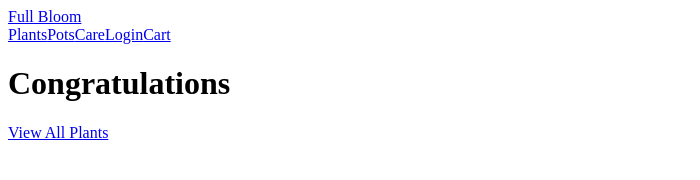
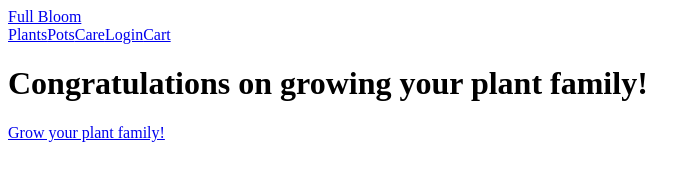
Before and after one commit to jessicachiarella/Grace-Shopper, a React app: page /Congratulations in a window 1280 px wide. Shown: the whole page, without its empty margins (0-700 px from the left). Built offline with nearby package versions, Linux system fonts and the light colour scheme.

Commit message:
updated messages for congrats page

```diff
--- a/src/components/Congratulations.js
+++ b/src/components/Congratulations.js
@@ -12,11 +12,11 @@ function Congratulations({isLoggedIn}) {
     return (
     <main className="Congratulations">
       <div className="congratsText">
-        <h1>Congratulations</h1>
+        <h1>Congratulations on growing your plant family!</h1>
         {isLoggedIn ? (
-          <NavLink to={`/Account`}>View Account</NavLink>
+          <NavLink to={`/Account`}>See your plant family!</NavLink>
         ) : (
-          <NavLink to={`/RenderAllPlants`}>View All Plants</NavLink>
+          <NavLink to={`/RenderAllPlants`}>Grow your plant family!</NavLink>
         )}
       </div>
     </main>
```
Also changed, not shown: build/asset-manifest.json, build/index.html, build/static/js/main.528da56b.js.LICENSE.txt (renamed from build/static/js/main.dd06c3dd.js.LICENSE.txt), 4 other files.
